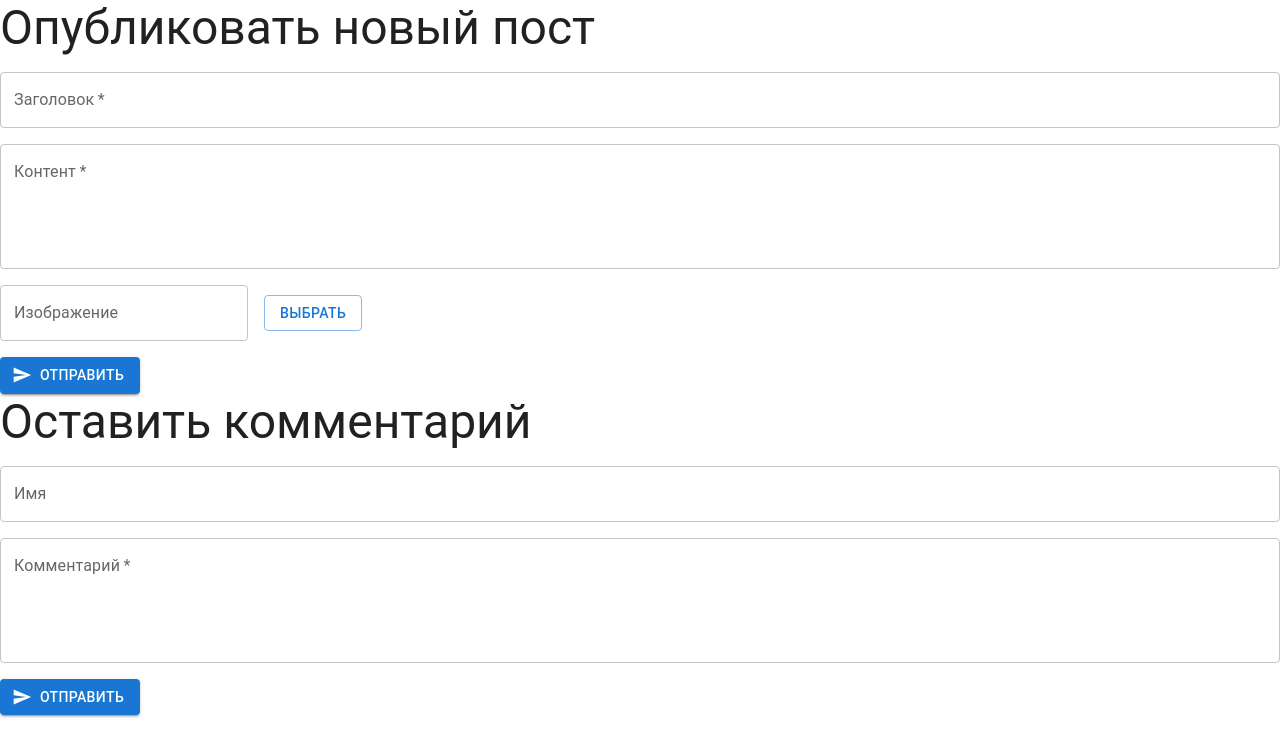
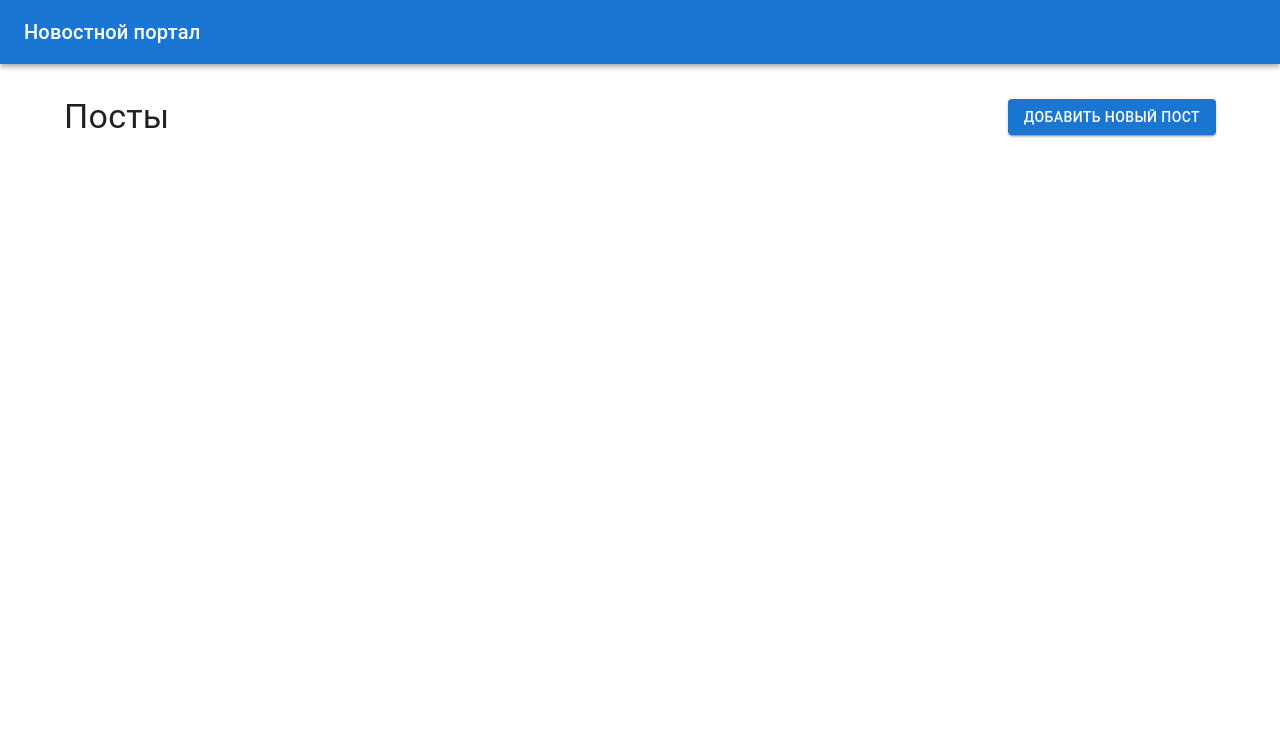
Before and after one commit to aldr-dev/javascript-10, a React (Vite) app in the folder frontend/: page / in a window 1280 px wide. Shown: the top 756 px of the page. Built offline with nearby package versions, Linux system fonts and the light colour scheme.

Commit message:
реализовал комоненты NavBar, PageNotFound, FullNews. Отобразил элементы на странце.

```diff
--- a/frontend/src/App.tsx
+++ b/frontend/src/App.tsx
@@ -1,10 +1,24 @@
 import Home from './containers/Home/Home';
+import {Route, Routes} from 'react-router-dom';
+import NewsForm from './components/NewsForm/NewsForm';
+import PageNotFound from './components/PageNotFound/PageNotFound';
+import FullNews from './containers/FullNews/FullNews';
+import {Container} from '@mui/material';
+import NavBar from './components/NavBar/NavBar';
 
 const App = () => {
   return (
-    <div>
-      <Home />
-    </div>
+    <>
+      <NavBar/>
+      <Container maxWidth="lg">
+        <Routes>
+          <Route path="/" element={<Home/>}/>
+          <Route path="/news/:id" element={<FullNews/>}/>
+          <Route path="/create-post" element={<NewsForm/>}/>
+          <Route path="*" element={<PageNotFound/>}/>
+        </Routes>
+      </Container>
+    </>
   );
 };
 
--- a/frontend/src/components/CommentsForm/CommentsForm.tsx
+++ b/frontend/src/components/CommentsForm/CommentsForm.tsx
@@ -46,7 +46,7 @@ const CommentsForm = () => {
   return (
     <>
       <Box component="form" onSubmit={onSubmitForm}>
-        <Typography variant={'h3'} sx={{mb: 2}}>Оставить комментарий</Typography>
+        <Typography variant={'h4'} sx={{mb: 2}}>Оставить комментарий</Typography>
         <Grid container spacing={2}>
           <Grid item xs={12}>
             <TextField
--- /dev/null
+++ b/frontend/src/components/NavBar/NavBar.tsx
@@ -0,0 +1,20 @@
+import {AppBar, Box, Toolbar, Typography} from '@mui/material';
+import {NavLink} from 'react-router-dom';
+
+const NavBar = () => {
+  return (
+    <Box sx={{mb: 4}}>
+      <AppBar position="static">
+        <Toolbar>
+          <Typography variant="h6" component="div" sx={{flexGrow: 1}}>
+            <NavLink to='/' style={{textDecoration: 'none', color: '#fff'}}>
+              Новостной портал
+            </NavLink>
+          </Typography>
+        </Toolbar>
+      </AppBar>
+    </Box>
+  );
+};
+
+export default NavBar;
--- a/frontend/src/components/NewsForm/NewsForm.tsx
+++ b/frontend/src/components/NewsForm/NewsForm.tsx
@@ -67,7 +67,7 @@ const NewsForm = () => {
   return (
     <>
       <Box component="form" onSubmit={onSubmitForm}>
-        <Typography variant={'h3'} sx={{mb: 2}}>Опубликовать новый пост</Typography>
+        <Typography variant={'h4'} sx={{mb: 2}}>Опубликовать новый пост</Typography>
         <Grid container spacing={2}>
           <Grid item xs={12}>
             <TextField
--- /dev/null
+++ b/frontend/src/components/PageNotFound/PageNotFound.tsx
@@ -0,0 +1,48 @@
+import {Link} from 'react-router-dom';
+import {Container, Typography, Box, Button} from '@mui/material';
+import ErrorIcon from '@mui/icons-material/Error';
+
+const PageNotFound = () => {
+  return (
+    <Box
+      display="flex"
+      justifyContent="center"
+      alignItems="center"
+      minHeight="100vh"
+      py={{xs: 3, md: 5}}>
+      <Container>
+        <Box textAlign="center">
+          <Box
+            display="flex"
+            justifyContent="center"
+            alignItems="center"
+            gap={2}
+            mb={4}>
+            <Typography variant="h1" fontWeight="bold">
+              4
+            </Typography>
+            <ErrorIcon color="error" sx={{fontSize: '50px'}}/>
+            <Typography variant="h1" fontWeight="bold" sx={{transform: 'scaleX(-1)'}}>
+              4
+            </Typography>
+          </Box>
+          <Typography variant="h4" mb={2}>
+            Упс! Вы потерялись.
+          </Typography>
+          <Typography variant="body1" mb={5}>
+            Страница, которую вы ищете, не найдена.
+          </Typography>
+          <Button
+            to="/"
+            component={Link}
+            variant="contained"
+            size="large"
+            sx={{borderRadius: '50px', px: 5, color: '#fff'}}>Вернуться на главную
+          </Button>
+        </Box>
+      </Container>
+    </Box>
+  );
+};
+
+export default PageNotFound;
--- /dev/null
+++ b/frontend/src/containers/FullNews/FullNews.tsx
@@ -0,0 +1,9 @@
+const FullNews = () => {
+  return (
+    <div>
+      fullNews
+    </div>
+  );
+};
+
+export default FullNews;
--- a/frontend/src/containers/Home/Home.tsx
+++ b/frontend/src/containers/Home/Home.tsx
@@ -1,12 +1,18 @@
-import NewsForm from '../../components/NewsForm/NewsForm';
-import CommentsForm from '../../components/CommentsForm/CommentsForm';
+import {Box, Button, Typography} from '@mui/material';
+import {Link} from 'react-router-dom';
 
 const Home = () => {
   return (
-    <div>
-      <NewsForm/>
-      <CommentsForm />
-    </div>
+    <Box
+      display="flex"
+      alignItems="center"
+      justifyContent="space-between"
+      mb={2}>
+      <Typography variant="h4">Посты</Typography>
+      <Button to="/create-post" component={Link} variant="contained">
+        Добавить новый пост
+      </Button>
+    </Box>
   );
 };
 
```
